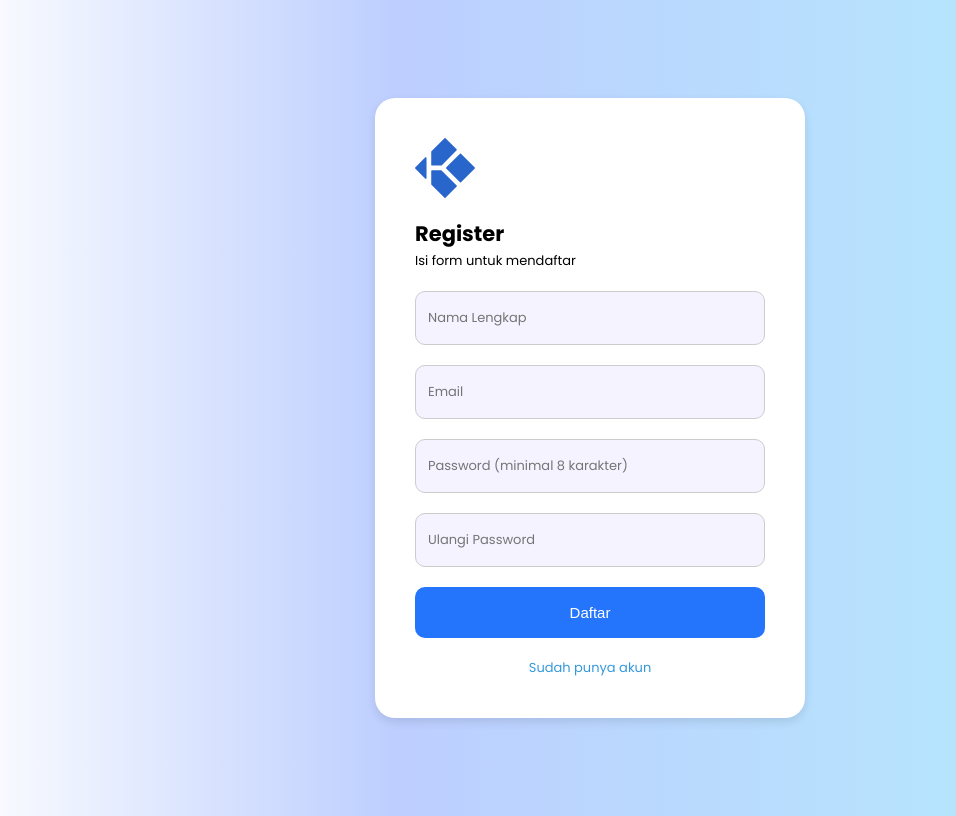
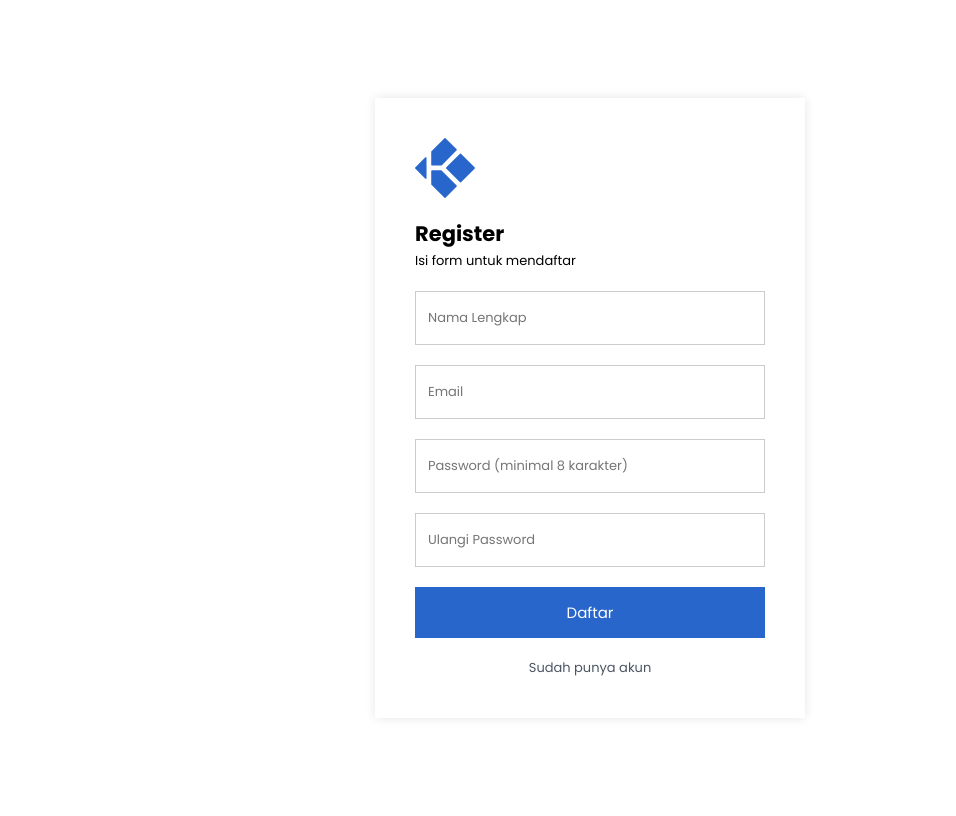
Before and after one commit to Ferdimaulana06/KOSTIN, a PHP site: page /regis/index.html in a window 1280 px wide. Shown: the whole page, without its empty margins (50-1006 px from the left). Run offline with PHP 8.4, Linux system fonts and the light colour scheme.

Commit message:
Add files via upload
tampilan baru

```diff
--- a/regis/styles.css
+++ b/regis/styles.css
@@ -4,14 +4,17 @@ body {
     align-items: center;
     height: 100vh;
     background: rgb(196,196,196);
-    background: linear-gradient(90deg, rgb(255, 255, 255) 0%, rgba(189,206,255,1) 35%, rgba(179,239,252,1) 100%);
+    background: #fff;
+  }
+
+* {
     font-family: Poppins;
-  }
+}
+
   .container {
     background: #fff;
     padding: 40px;
-    border-radius: 20px;
-    box-shadow: 0 4px 10px rgba(0, 0, 0, 0.1);
+    box-shadow: 0 0 10px rgba(0, 0, 0, 0.1);
     text-align: center;
     width: 350px;
   }
@@ -46,9 +49,8 @@ body {
   .input-group {
     display: flex;
     align-items: center;
-    background: #f5f3ff;
+    background: #fff;
     padding: 10px;
-    border-radius: 10px;
     margin: 20px 0;
     border: 1.25px solid #ccc;
     height: 4vh;
@@ -71,11 +73,10 @@ body {
     font-size: 13px;
   }
   .daftar-btn {
-    background: #2575fc;
+    background: #2966CB;
     color: white;
     padding: 10px;
     border: none;
-    border-radius: 10px;
     font-size: 15px;
     cursor: pointer;
     width: 100%;
@@ -93,6 +94,6 @@ body {
     margin-bottom: 0;
   }
   a {
-    color: #3498db;
+    color: #4B5563;
     text-decoration: none;
   }
```
